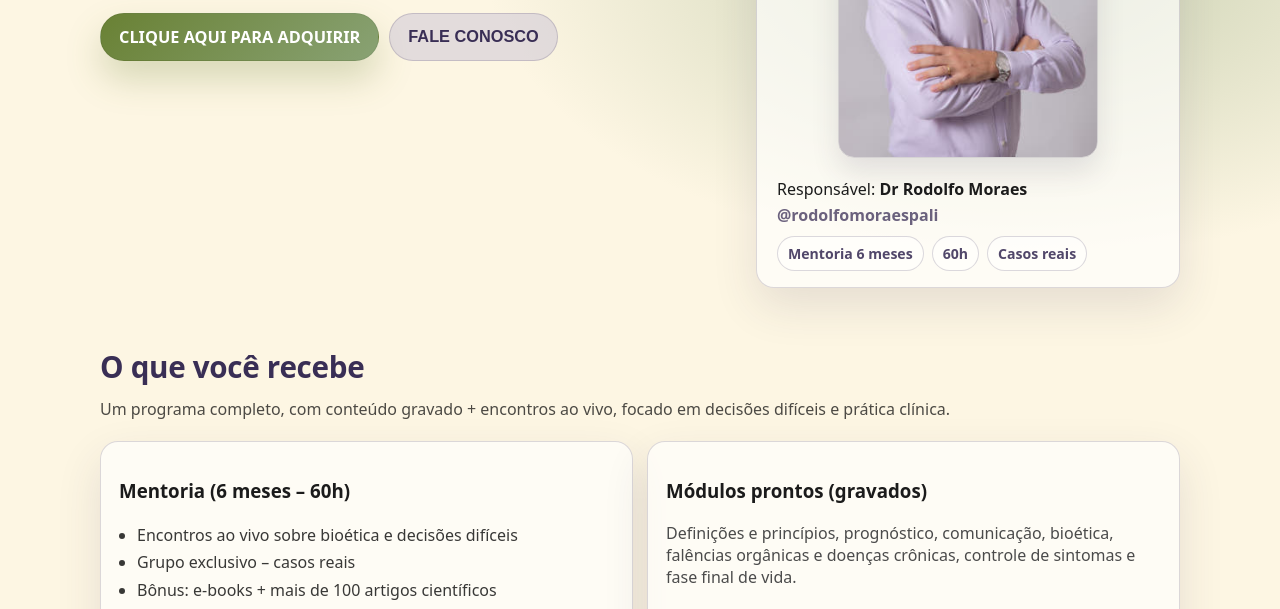
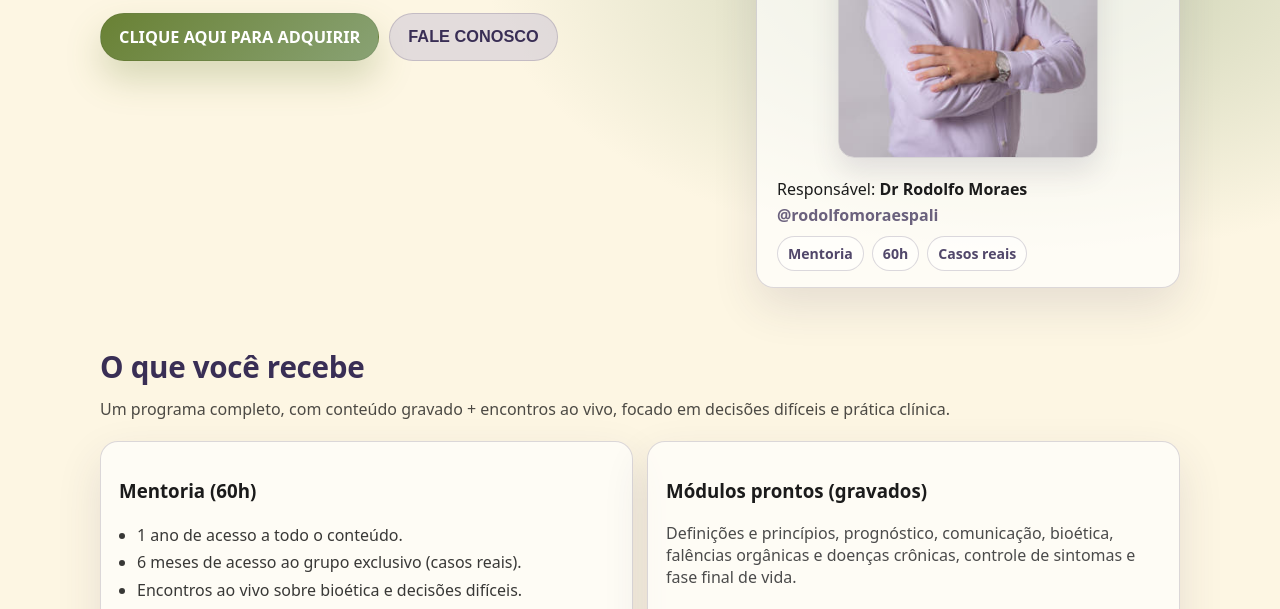
Before and after one commit to rodolfomoraespali/mentoria, a plain HTML site: page index.html in a window 1280 px wide. Shown: the part 343-952 px from the top of the page. Drawn offline with Linux system fonts and the light colour scheme.

Commit message:
Update index.html

```diff
--- a/index.html
+++ b/index.html
@@ -62,7 +62,7 @@
               <p class="visual__name">Responsável: <strong>Dr Rodolfo Moraes</strong></p>
               <p class="visual__handle">@rodolfomoraespali</p>
               <div class="visual__chips">
-                <span class="chip">Mentoria 6 meses</span>
+                <span class="chip">Mentoria</span>
                 <span class="chip">60h</span>
                 <span class="chip">Casos reais</span>
               </div>
@@ -79,11 +79,12 @@
 
         <div class="grid grid--2">
           <article class="card info">
-            <h3>Mentoria (6 meses – 60h)</h3>
+            <h3>Mentoria (60h)</h3>
             <ul class="list">
-              <li>Encontros ao vivo sobre bioética e decisões difíceis</li>
-              <li>Grupo exclusivo – casos reais</li>
-              <li>Bônus: e-books + mais de 100 artigos científicos</li>
+              <li>1 ano de acesso a todo o conteúdo.</li>
+              <li>6 meses de acesso ao grupo exclusivo (casos reais).</li>
+              <li>Encontros ao vivo sobre bioética e decisões difíceis.</li>
+              <li>Bônus: e-books e mais de 100 artigos científicos.</li>
             </ul>
           </article>
 
```
